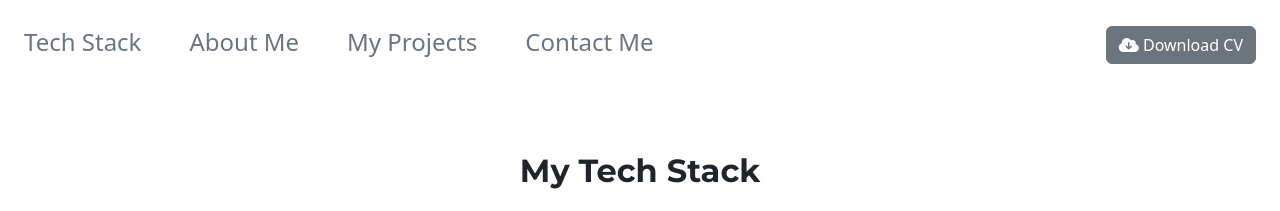
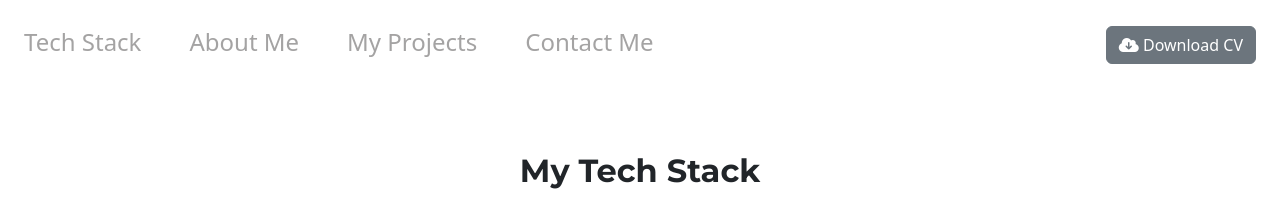
Before and after one commit to RynGWP/My-portfolio, a plain HTML site: page techStack.html in a window 1280 px wide. Shown: the top 211 px of the page. Drawn offline with nearby package versions, Linux system fonts and the light colour scheme.

Commit message:
Add files via upload

```diff
--- a/techStack.css
+++ b/techStack.css
@@ -16,3 +16,9 @@
     background: transparent;
     width: 250px;
   }
+
+
+
+  .nav-link{
+    color:rgb(164, 163, 163);
+  }
```
